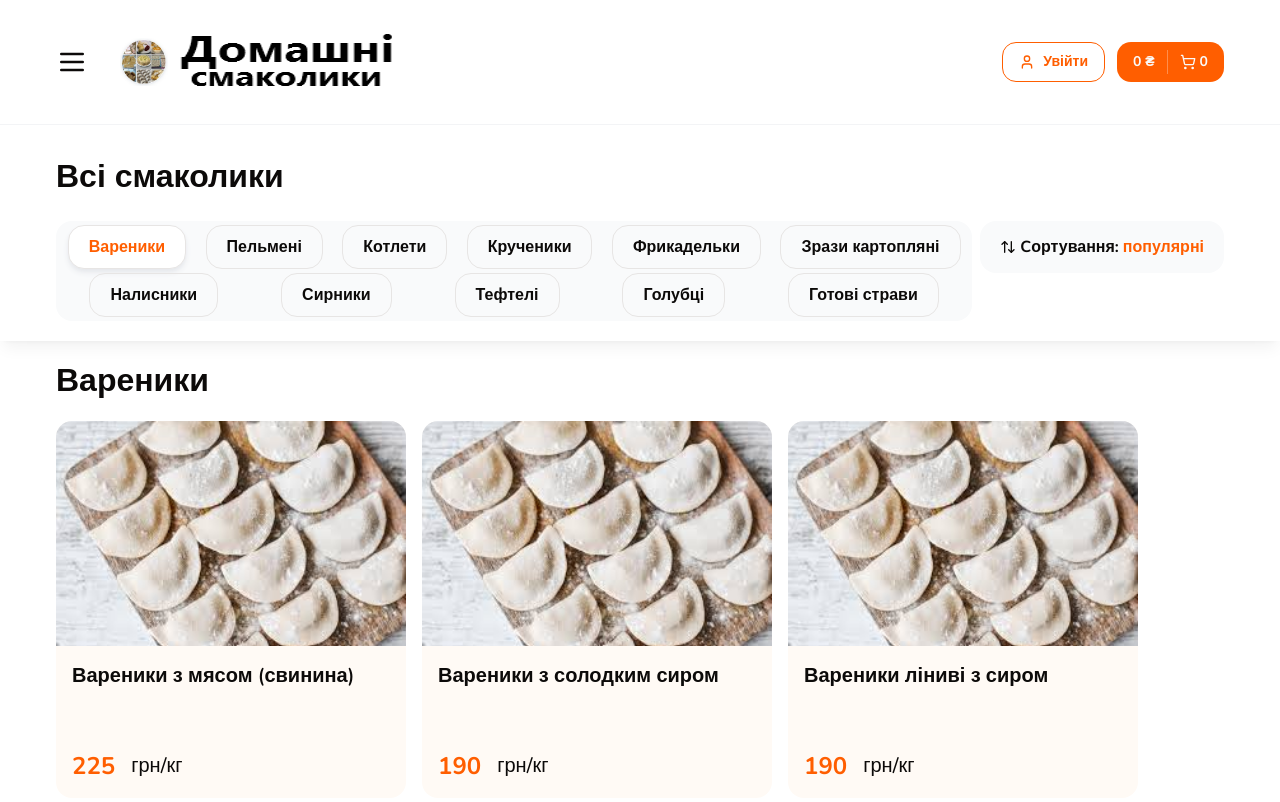
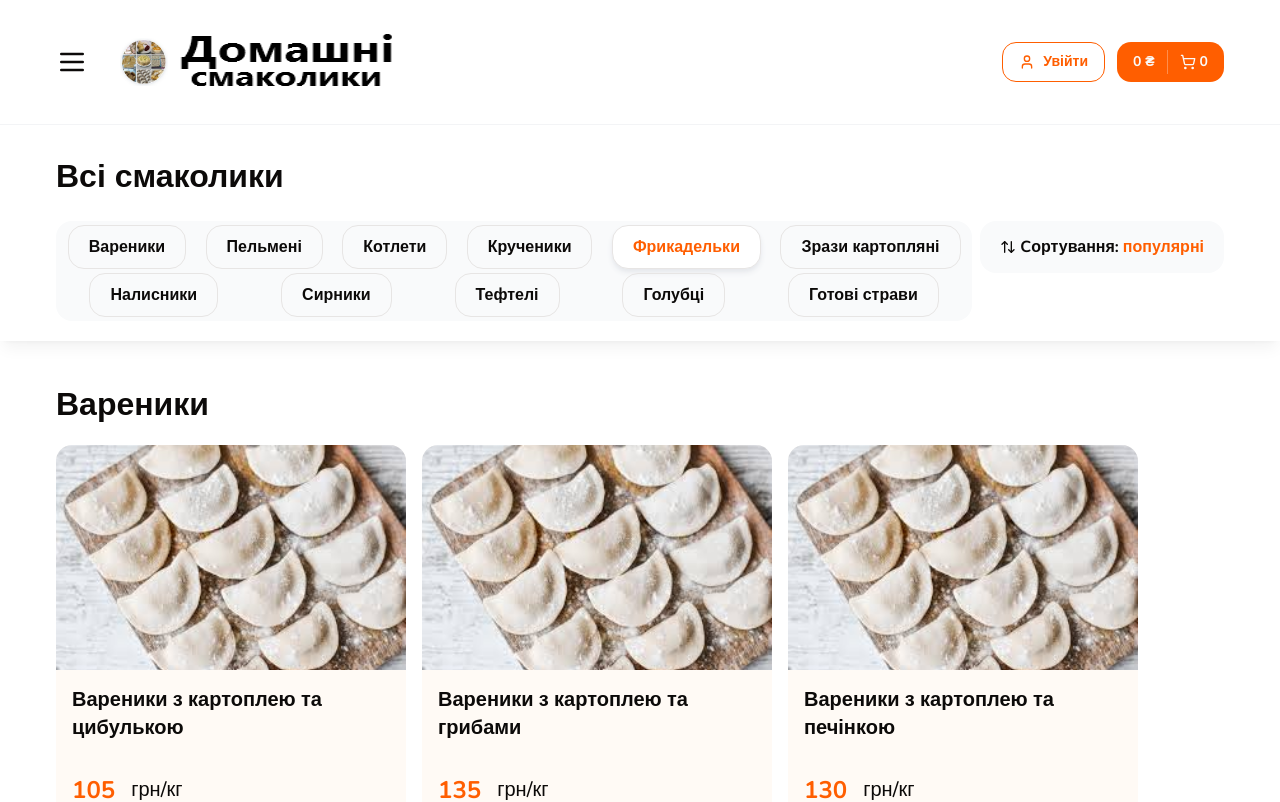
Before and after one commit to NickGM23/homemade-yummy, a Next.js app: page / in a window 1280 px wide. Shown: the top 802 px of the page. Built offline with nearby package versions, Linux system fonts and the light colour scheme.

Commit message:
add zustand

```diff
--- a/app/layout.tsx
+++ b/app/layout.tsx
@@ -5,9 +5,8 @@ import { Header } from '@/components/shared/header';
 
 const nunito = Nunito({
   subsets: ['cyrillic'],
-
   variable: '--font-nunito',
-  weight: ['400', '500', '600', '700', '800', '900'],
+  weight: ['400', '500', '600', '700', '800', '900', '1000'],
 });
 
 export const metadata: Metadata = {
--- a/app/page.tsx
+++ b/app/page.tsx
@@ -8,6 +8,8 @@ import { Categories } from '@/components/shared/categories';
 import { ProductCard } from '@/components/shared/product-card';
 import { SortPopup } from '@/components/shared/sort-popup';
 import { PRODUCTS } from '@/data/products';
+import React from 'react';
+import { ProductsGroupList } from '@/components/shared/products-group-list';
 
 //import { useEffect } from 'react';
 
@@ -17,6 +19,7 @@ export default function Home() {
   // useEffect(() => {
   //   console.log('render');
   // });
+
   return (
     <section className="mb-4 min-h-screen rounded-3xl bg-white">
       <div className="top-0 z-[1] bg-white py-5 max-sm:hidden max-sm:opacity-0 sm:sticky sm:shadow-lg sm:shadow-black/5">
@@ -29,7 +32,23 @@ export default function Home() {
         </Container>
       </div>
 
-      <Container className="varenik mt-4">
+      <Container className="varenik mt-10">
+        <ProductsGroupList idProductGroup={1} />
+      </Container>
+      <Container className="pelmen mt-10">
+        <ProductsGroupList idProductGroup={2} />
+      </Container>
+      <Container className="kotleta mt-10">
+        <ProductsGroupList idProductGroup={3} />
+      </Container>
+      <Container className="kruchenyk mt-10">
+        <ProductsGroupList idProductGroup={4} />
+      </Container>
+      <Container className="frykadelka mb-28 mt-10">
+        <ProductsGroupList idProductGroup={5} />
+      </Container>
+
+      {/* <Container className="varenik mt-4">
         <Title
           text="Вареники"
           size="lg"
@@ -143,7 +162,7 @@ export default function Home() {
               ),
           )}
         </div>
-      </Container>
+      </Container> */}
     </section>
   );
 }
--- a/components/shared/categories.tsx
+++ b/components/shared/categories.tsx
@@ -4,6 +4,7 @@ import { cn } from '@/lib/utils';
 import Link from 'next/link';
 import React, { ReactElement, ReactEventHandler } from 'react';
 import { useState } from 'react';
+import { useCategoryStore } from '@/store/category';
 
 interface Props {
   className?: string;
@@ -69,6 +70,7 @@ const catsInfo = [
 // };
 
 export const Categories: React.FC<Props> = ({ className, isShowByBurgerMenu, onChange }) => {
+  const idProductGroup = useCategoryStore((state) => state.activeId);
   const [activeIndex, setActiveIndex] = useState(0);
 
   const categoryOnClick = (e: React.MouseEvent<HTMLElement>, index: number, category: string) => {
@@ -130,9 +132,9 @@ export const Categories: React.FC<Props> = ({ className, isShowByBurgerMenu, onC
             'menu__link',
             'flex h-11 items-center rounded-2xl border px-5 font-bold',
             '[@media(any-hover:hover){&:hover}]:border-orange-600 [@media(any-hover:hover){&:hover}]:bg-green-300 [@media(any-hover:hover){&:hover}]:text-primary',
-            activeIndex === index && 'bg-white text-primary shadow-md shadow-gray-200',
+            idProductGroup === index + 1 && 'bg-white text-primary shadow-md shadow-gray-200',
           )}
-          href=""
+          // href={`/#${catsInfo[index]}`}
           onClick={(e) => categoryOnClick(e, index, '.' + catsInfo[index])}
         >
           {cat}
--- /dev/null
+++ b/components/shared/products-group-list.tsx
@@ -0,0 +1,86 @@
+'use client';
+
+import React from 'react';
+import { Title } from './title';
+import { ProductCard } from './product-card';
+import { PRODUCTS } from '@/data/products';
+import { useIntersection } from 'react-use';
+import { Categories } from '@/components/shared/categories';
+import { useCategoryStore } from '@/store/category';
+
+//import { useEffect } from 'react';
+
+const result = PRODUCTS;
+
+const cats = [
+  'Вареники',
+  'Пельмені',
+  'Котлети',
+  'Крученики',
+  'Фрикадельки',
+  'Зрази картопляні',
+  'Налисники',
+  'Сирники',
+  'Тефтелі',
+  'Голубці',
+  'Готові страви',
+];
+
+const catsInfo = [
+  'varenik',
+  'pelmen',
+  'kotleta',
+  'kruchenyk',
+  'frykadelka',
+  'zrazy',
+  'nalysnyky',
+  'syrmyky',
+  'tefteli',
+  'golubzi',
+  'gotoviStruvy',
+];
+
+interface Props {
+  idProductGroup: number;
+  className?: string;
+}
+
+export const ProductsGroupList: React.FC<Props> = ({ idProductGroup, className }) => {
+  const setActiveIdProductGroup = useCategoryStore((state) => state.setActiveId);
+  const intersectionRef = React.useRef(null);
+  const intersection = useIntersection(intersectionRef, {
+    threshold: 0.4,
+  });
+
+  React.useEffect(() => {
+    if (intersection?.isIntersecting) {
+      //console.log(idProductGroup, catsInfo[idProductGroup - 1]);
+      setActiveIdProductGroup(idProductGroup);
+    }
+  });
+  return (
+    <div className={className} id={catsInfo[idProductGroup - 1]} ref={intersectionRef}>
+      <Title
+        text={cats[idProductGroup - 1]}
+        size="lg"
+        className="sticky top-[112px] mb-4 bg-white font-extrabold"
+      />
+      <div className="relation flex flex-wrap gap-4">
+        {result
+          .filter((pr) => pr.idProductGroup === idProductGroup)
+          //   .sort((a, b) => (a['price'] > b['price'] ? -1 : 1))
+          .map((product, index) => (
+            <ProductCard
+              key={index}
+              className="duration-500 hover:-translate-y-2 hover:shadow-2xl"
+              groupName={catsInfo[idProductGroup - 1]}
+              price={product.price}
+              name={product.name}
+              unitWeight={product.unitWeight}
+              imageUrl={product.imageUrl}
+            />
+          ))}
+      </div>
+    </div>
+  );
+};
--- a/package.json
+++ b/package.json
@@ -23,10 +23,12 @@
     "next": "^14.2.24",
     "react": "^18",
     "react-dom": "^18",
+    "react-use": "^17.6.0",
     "sharp": "^0.33.5",
     "tailwind-merge": "^2.6.0",
     "tailwindcss-animate": "^1.0.7",
-    "vaul": "^1.1.2"
+    "vaul": "^1.1.2",
+    "zustand": "^5.0.3"
   },
   "devDependencies": {
     "@eslint/js": "^9.18.0",
--- /dev/null
+++ b/store/category.ts
@@ -0,0 +1,11 @@
+import { create } from 'zustand';
+
+interface State {
+  activeId: number;
+  setActiveId: (activeId: number) => void;
+}
+
+export const useCategoryStore = create<State>()((set) => ({
+  activeId: 1,
+  setActiveId: (activeId: number) => set({ activeId }),
+}));
```
Also changed, not shown: 1 other file (tests, documents, lock files or other folders).
